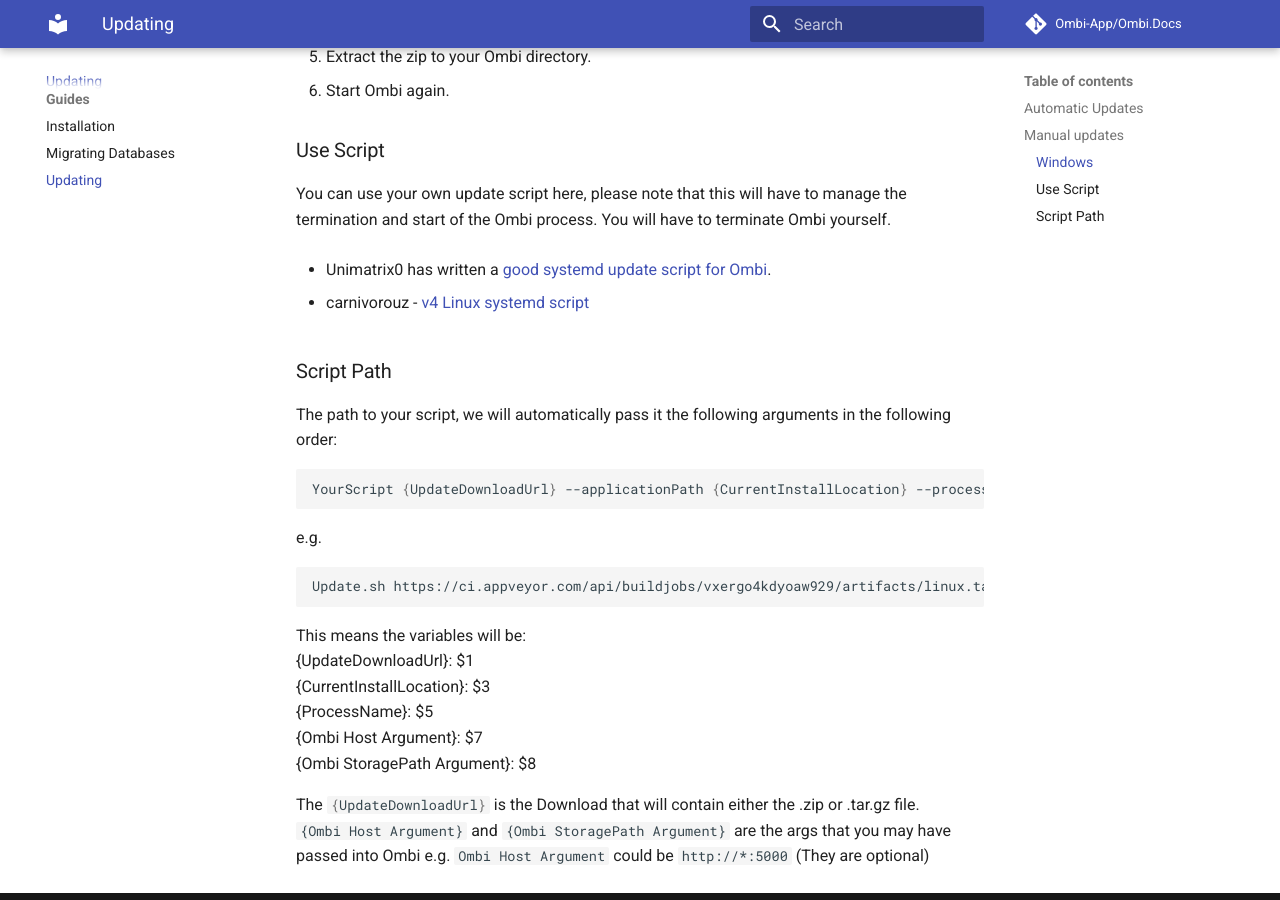
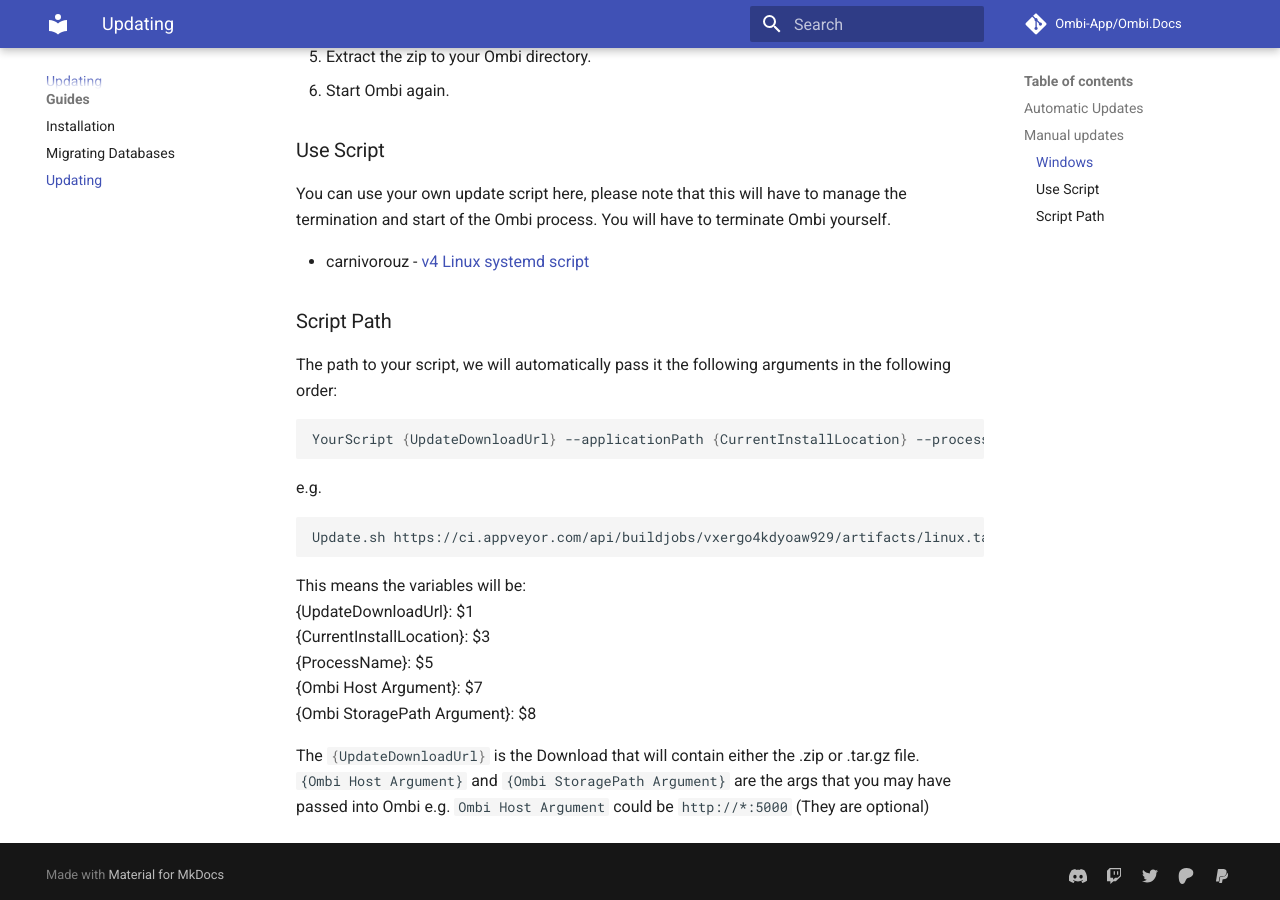
Before and after one commit to Ombi-app/Ombi.Docs, an MkDocs documentation site: the page built from docs/guides/updating.md, in a window 1280 px wide and 900 px high, scrolled down 1064 px. Built offline with MkDocs 1.6.1 and Material for MkDocs 9.7.7, drawn with Linux system fonts in a browser that asks for light colours; comment, search, counter and statistics services are not loaded.

Commit message:
Update updating.md
Removed line for the Unimatrix0 script that is no longer applicable.

```diff
--- a/docs/guides/updating.md
+++ b/docs/guides/updating.md
@@ -35,8 +35,6 @@
 
 You can use your own update script here, please note that this will have to manage the termination and start of the Ombi process. You will have to terminate Ombi yourself.
 
-* Unimatrix0 has written a [good systemd update script for Ombi](https://github.com/Unimatrix0/update_ombi/blob/master/update_ombi.sh).
-
 * carnivorouz - [v4 Linux systemd script](https://github.com/carnivorouz/updateOmbi/blob/main/updateOmbi.sh)
 
 ### Script Path
```
